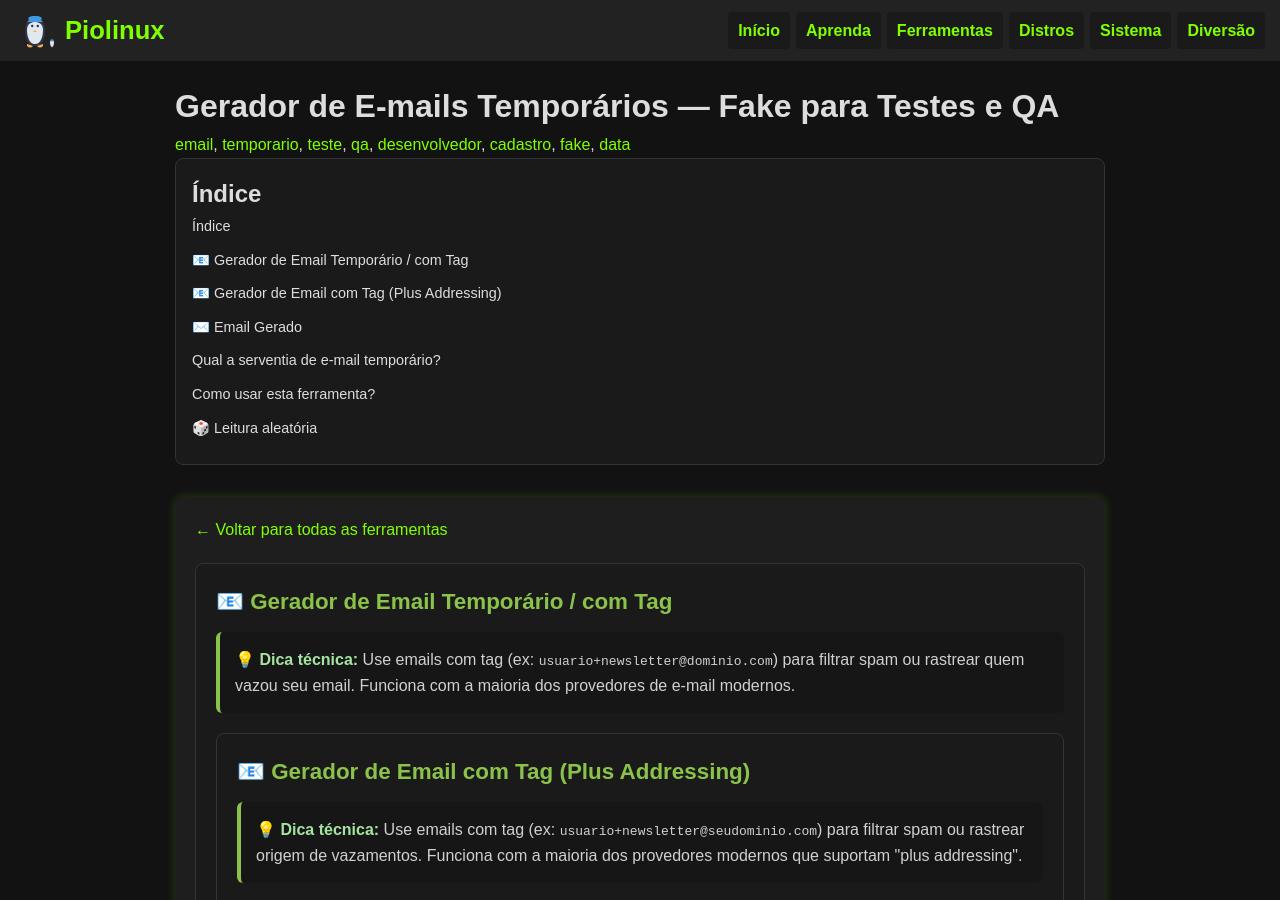
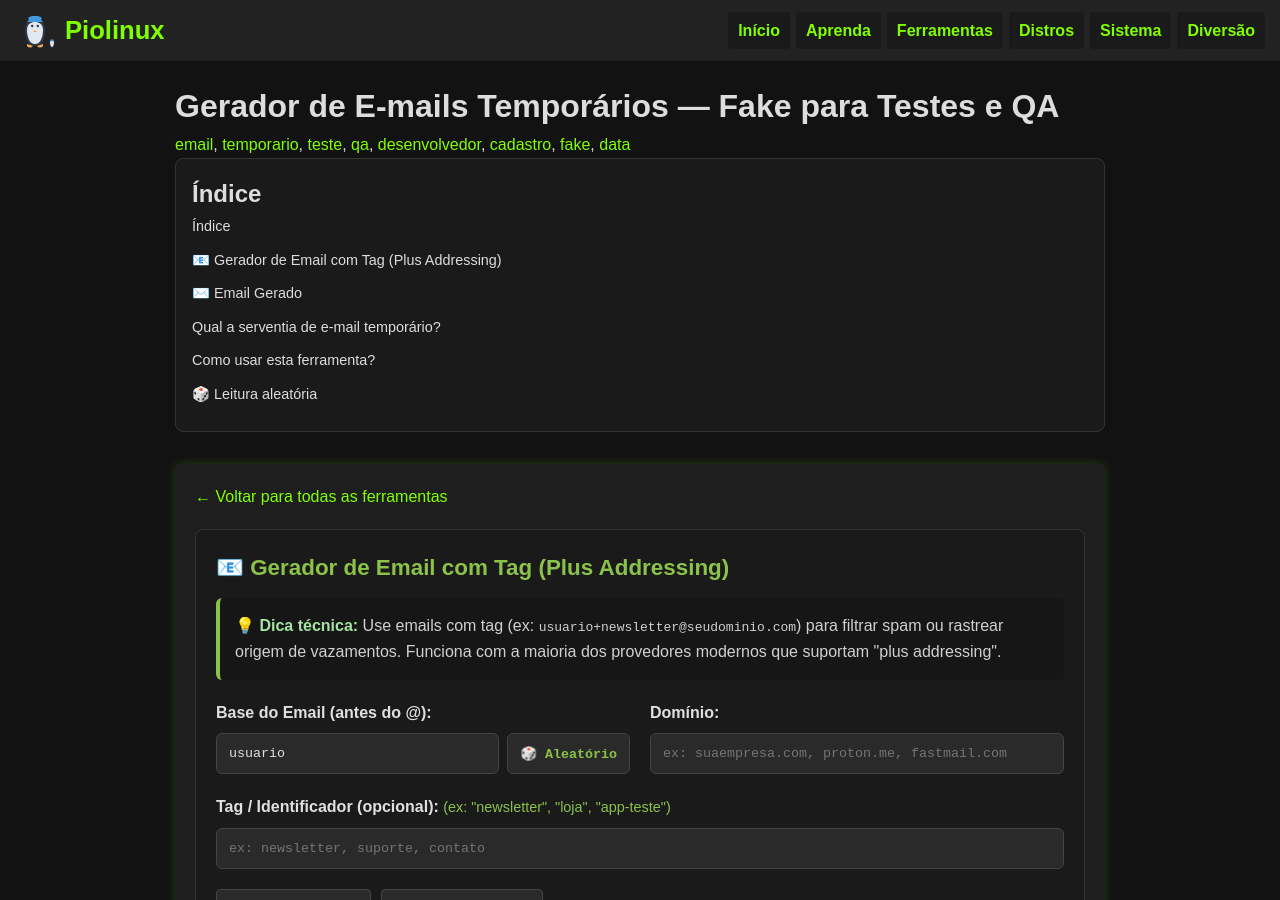
Before and after one commit to Piolinux/piolinux-site, a Jekyll site: the page built from _pages/tools/temp-email-generator.html, in a window 1280 px wide and 900 px high. Built offline with Jekyll 4.4.1, drawn with Linux system fonts in a browser that asks for light colours.

Commit message:
Update temp-email-generator.html

```diff
--- a/_pages/tools/temp-email-generator.html
+++ b/_pages/tools/temp-email-generator.html
@@ -16,12 +16,6 @@ tags: [email, temporario, teste, qa, desenvolvedor, cadastro, fake, data]
   <a href="/ferramentas/" class="back-link">← Voltar para todas as ferramentas</a>
 
 
-  <div class="tool-container" style="background: #1a1a1a; padding: 20px; border-radius: 8px; border: 1px solid #333; margin: 20px 0;">
-    <h2 class="tool-title" style="color: #8bc34a; margin-top: 0; font-size: 1.4em;">📧 Gerador de Email Temporário / com Tag</h2>
-
-    <div style="margin-bottom: 20px; background: #161616; padding: 15px; border-radius: 6px; border-left: 4px solid #8bc34a;">
-      <strong style="color: #a6e3a1;">💡 Dica técnica:</strong> <span style="color: #d0d0d0;">Use emails com tag (ex: <code>usuario+newsletter@dominio.com</code>) para filtrar spam ou rastrear quem vazou seu email. Funciona com a maioria dos provedores de e-mail modernos.</span>
-    </div>
 
    <div class="tool-container" style="background: #1a1a1a; padding: 20px; border-radius: 8px; border: 1px solid #333; margin: 20px 0;">
     <h2 class="tool-title" style="color: #8bc34a; margin-top: 0; font-size: 1.4em;">📧 Gerador de Email com Tag (Plus Addressing)</h2>
```
